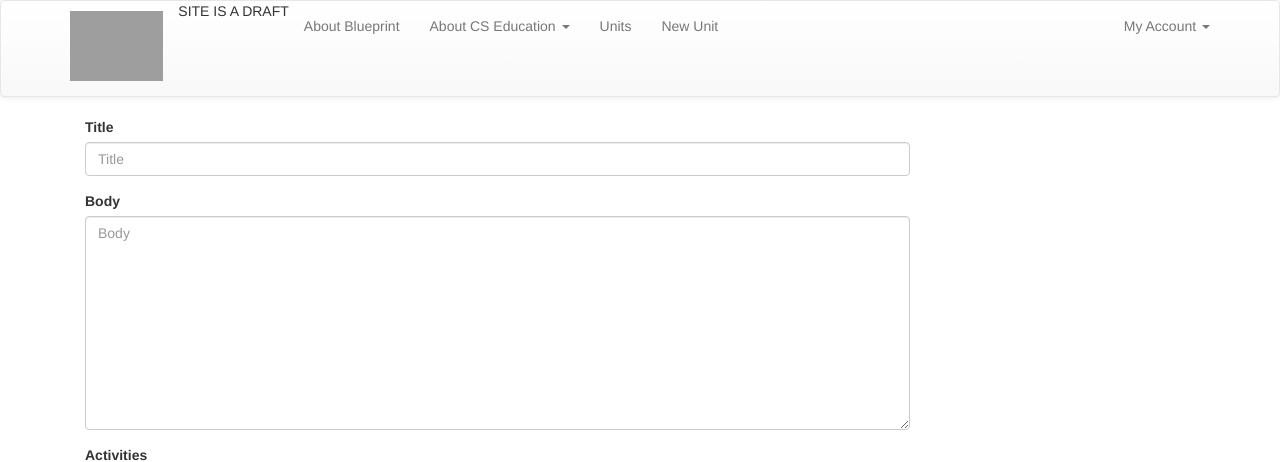
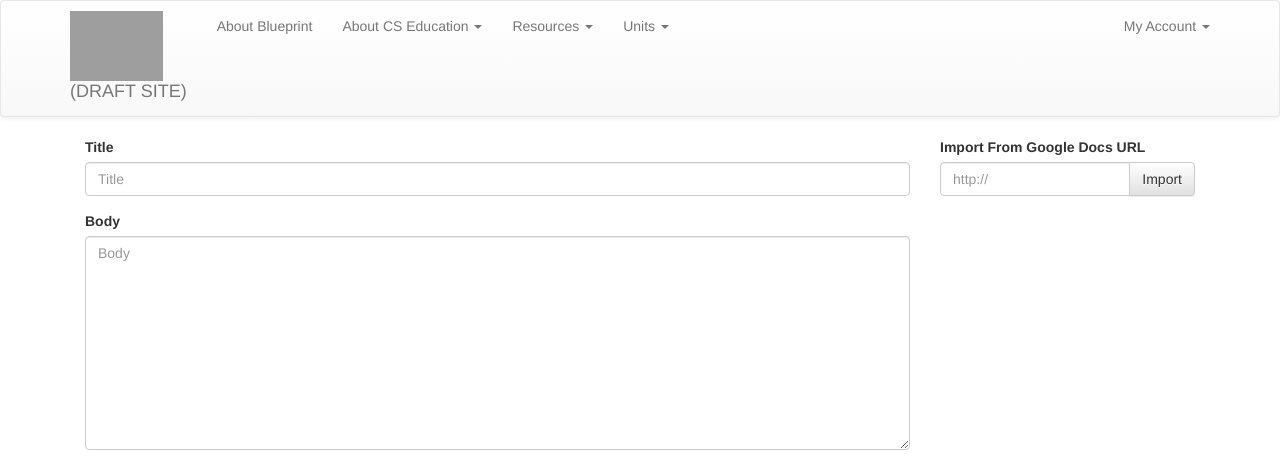
Before and after one commit to nycdoe-cs4all/blueprint-learning-site, a Django app: page /resources/new in a window 1280 px wide. Shown: the top 462 px of the page. Run offline with Django 3.2, Linux system fonts and the light colour scheme; the visitor is signed in with stand-in values (Sample User, id 1); data that the repository does not hold is empty; some libraries are stand-ins or nearby versions; grey boxes are pictures that could not be loaded.

Commit message:
resources

```diff
--- a/activities/resource_urls.py
+++ b/activities/resource_urls.py
@@ -4,6 +4,7 @@ from . import views
 
 urlpatterns = [
     url(r'^$', views.list_resources, name='list_resources'),
+    url(r'^parse', views.import_google_doc, name='parse_google_doc'),
     url(r'^edit/(?P<pk>\d+)$', views.edit_resource, name='edit_resource'),
     url(r'^new$', views.create_resource, name='create_resource'),
     url(r'^(?P<pk>[0-9]+)/$', views.show_resource, name='show_resource'),
--- a/activities/views.py
+++ b/activities/views.py
@@ -3,7 +3,7 @@ from django.http import JsonResponse
 from django.urls import reverse
 from django.core.paginator import Paginator, EmptyPage, PageNotAnInteger
 from django.contrib.postgres.search import SearchQuery, SearchRank, SearchVector
-from .models import Activity, Grade, Subject, Device, Profile, Concept, Software, Bookmark, Resource
+from .models import Activity, Grade, Subject, Device, Profile, Concept, Software, Bookmark, Resource, ResourceTag
 from django.contrib.auth.models import User
 from django.contrib.auth.decorators import login_required, user_passes_test
 from .forms import ActivityForm, UserProfileForm, ResourceForm
@@ -149,7 +149,6 @@ def create(request):
 def parse(request):
     from .get_activity import Activity
     activity = Activity(request.GET.get('url'))
-    print(activity.to_dict())
     return JsonResponse(activity.to_dict())
 
 
@@ -242,6 +241,7 @@ def user_details(request, user_id):
 @user_passes_test(lambda u: u.is_superuser)
 def create_resource(request):
     form = ResourceForm(request.POST or None)
+    print(form)
     if form.is_valid():
         form.save()
         return redirect('list_resources')
@@ -273,5 +273,34 @@ def show_resource(request, pk):
 
 
 def list_resources(request):
-    resources = Resource.objects.all()
-    return render(request, 'resources/index.html', {'resources': resources})
+    tag_name = request.GET.get('tag')
+    if tag_name:
+        resources = Resource.objects.filter(tags__title=tag_name)
+    else:
+        resources = Resource.objects.all()
+    tags = ResourceTag.objects.all()
+    return render(request, 'resources/index.html', {'resources': resources, 'tags': tags})
+
+
+def import_google_doc(request):
+    from .get_activity import KEY
+    from apiclient.discovery import build
+    from bs4 import BeautifulSoup
+    from django.http import HttpResponse
+    import re
+
+    file_id = request.GET.get('file_id')
+    if '/' in file_id:
+        file_id = file_id.split('/')[-2]
+
+    drive_service = build('drive', 'v3', developerKey=KEY)
+    files = drive_service.files()
+    response = files.export(fileId=file_id, mimeType='text/html')
+    html = response.execute()
+    soup = BeautifulSoup(html, 'html.parser')
+
+    body = str(soup.find('body'))
+    body = re.sub(r"\s*style='(.*?)'\s*", '', body, flags=re.MULTILINE)
+    body = re.sub(r'\s*(style|id)="(.*?)"\s*', '', body, flags=re.MULTILINE)
+
+    return HttpResponse(body)
--- a/templates/base.html
+++ b/templates/base.html
@@ -18,10 +18,9 @@
   <nav id="main-nav" class="navbar navbar-default">
     <div class="container">
       <div class="navbar-header">
-        <a class="navbar-brand" href="/" id="logo"><img src="/static/images/logo.png" alt="CS4All Blueprint"></a>
+        <a class="navbar-brand" href="/" id="logo"><img src="/static/images/logo.png" alt="CS4All Blueprint">(DRAFT SITE)</a>
       </div>
       <ul class="nav navbar-nav">
-        <li>SITE IS A DRAFT</li>
         <li><a href="/about">About Blueprint</a></li>
         <li class="dropdown">
           <a href="#" class="dropdown-toggle" data-toggle="dropdown" role="button" aria-haspopup="true" aria-expanded="false">About CS Education <span class="caret"></span></a>
@@ -31,10 +30,23 @@
             <li><a href="/cs-concepts-and-practices">CS concepts and practices</a></li>
           </ul>
         </li>
-        <li><a href="/activities">Units</a></li>
-        {% if user.is_authenticated %}
-          <li><a href="{% url 'new' %}">New Unit</a></li>
-        {% endif %}
+        <li class="dropdown">
+          <a href="#" class="dropdown-toggle" data-toggle="dropdown" role="button" aria-haspopup="true" aria-expanded="false">Resources <span class="caret"></span></a>
+          <ul class="dropdown-menu">
+            <li><a href="/resources">All Resources</a></li>
+            <li><a href="/resources?tag=Teachers">For Teachers</a></li>
+            <li><a href="/resources?tag=Administrators">For Administrators</a></li>
+          </ul>
+        </li>
+        <li class="dropdown">
+          <a href="#" class="dropdown-toggle" data-toggle="dropdown" role="button" aria-haspopup="true" aria-expanded="false">Units <span class="caret"></span></a>
+          <ul class="dropdown-menu">
+            <li><a href="/activities">Units</a></li>
+            {% if user.is_authenticated %}
+              <li><a href="{% url 'new' %}">New Unit</a></li>
+            {% endif %}
+          </ul>
+        </li>
       </ul>
       <ul class="nav navbar-nav navbar-right">
         {% if user.is_authenticated %}
--- a/templates/resources/form.html
+++ b/templates/resources/form.html
@@ -5,9 +5,25 @@
 {% block content %}
 <div class="col-md-9">
 <form method="post">{% csrf_token %}
-    {% bootstrap_form form %}
+    {% bootstrap_field form.title %}
+    {% bootstrap_field form.body %}
+    {% bootstrap_field form.activities addon_after='<button class="btn btn-primary" data-toggler="id_activities">Select all</button>' %}
+    {% bootstrap_field form.tags  addon_after='<button class="btn btn-primary" data-toggler="id_tags">Select all</button>'%}
     <input type="submit" value="Submit" />
 </form>
+</div>
+
+<div class="col-md-3">
+  <form id="import-form">
+    <label for="url">Import From Google Docs URL</labeL>
+    <div class="form-group">
+      <div class="input-group">
+        <input class="form-control" type="text" name="url" id="url" placeholder="http://">
+        <span class="input-group-btn"><input type="submit" class="btn btn-default" value="Import"></span>
+      </div>
+    </div>
+  </form>
+</div>
 {% endblock %}
 
 {% block extra_scripts %}
@@ -18,5 +34,26 @@
 $('textarea').summernote({
   minHeight: 400,
 });
+$('[data-toggler]').on('click', function(e) {
+  e.preventDefault();
+  var id = '#' + $(this).data('toggler');
+
+  if ($(this).data('selected')) {
+    $(this).text('Select all').data('selected', false);
+    $(id + ' option').prop('selected', false);
+  } else {
+    $(this).text('Select none').data('selected', true);
+    $(id + ' option').prop('selected', true);
+  }
+  $(id).focus();
+});
+
+$('#import-form').on('submit', function(e){
+  e.preventDefault();
+  $.get('/resources/parse', {file_id: $('#url').val()}, function(response){
+    $('#id_body').summernote('code', response);
+    console.log(response);
+  });
+});
 </script>
 {% endblock %}
```
Also changed, not shown: templates/resources/index.html (+15 -5 lines).
